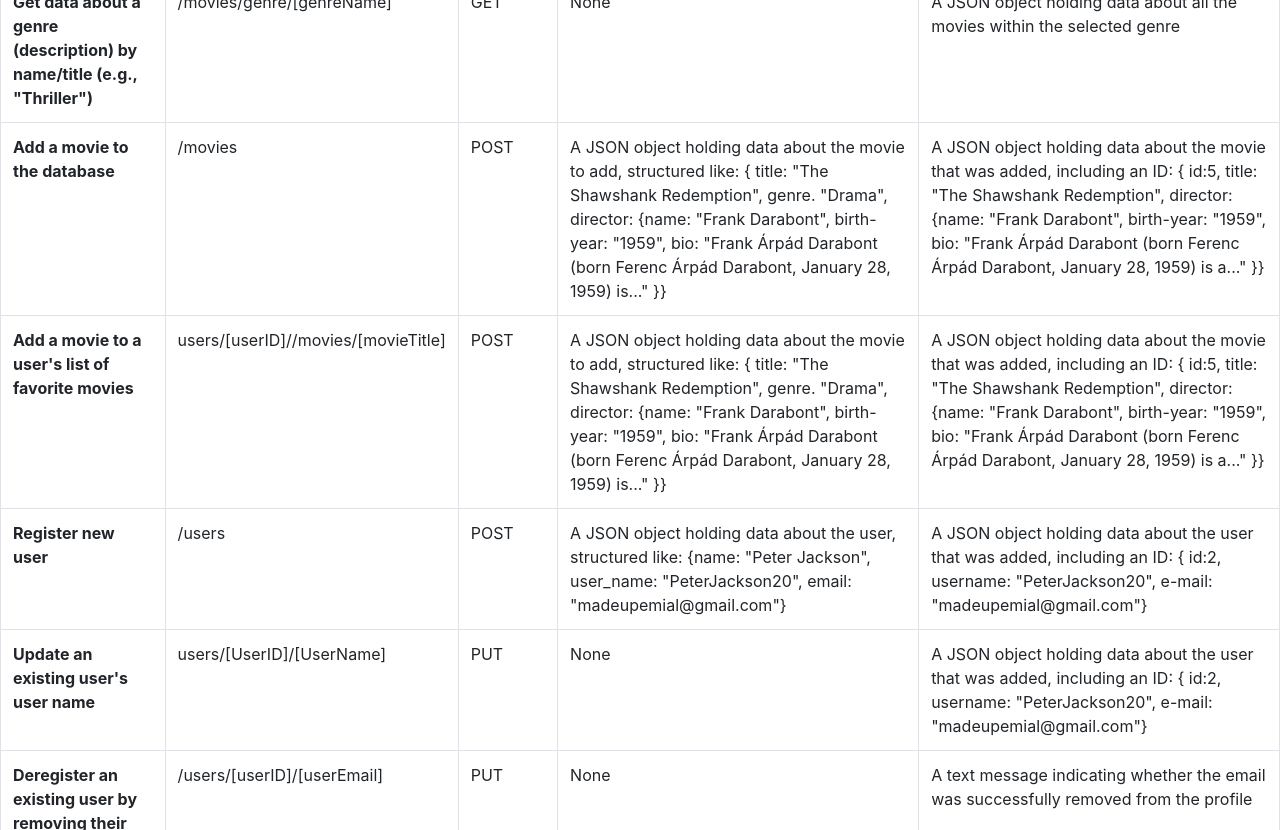
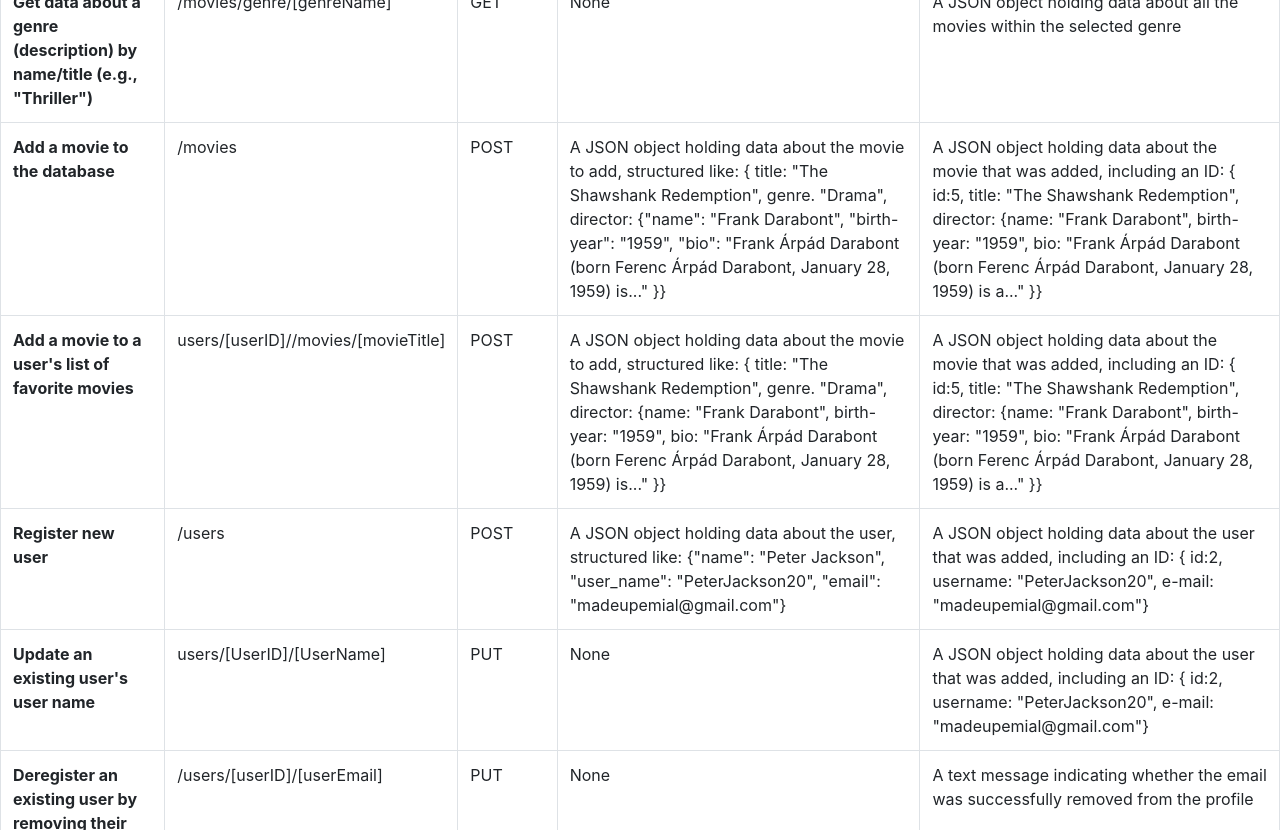
Before and after one commit to TobyRas1992/movie_api, a website: page public/documentation.html in a window 1280 px wide. Shown: the part 580-1410 px from the top of the page. Drawn offline with nearby package versions, Linux system fonts and the light colour scheme.

Commit message:
Changes in formatting

```diff
--- a/public/documentation.html
+++ b/public/documentation.html
@@ -53,7 +53,7 @@
             <td>/movies</td>
             <td>POST</td>
             <td>A JSON object holding data about the movie to add, structured like: {
-                title: "The Shawshank Redemption", genre. "Drama", director: {name: "Frank Darabont", birth-year: "1959", bio: "Frank Árpád Darabont (born Ferenc Árpád Darabont, January 28, 1959) is..." }}</td>
+                title: "The Shawshank Redemption", genre. "Drama", director: {"name": "Frank Darabont", "birth-year": "1959", "bio": "Frank Árpád Darabont (born Ferenc Árpád Darabont, January 28, 1959) is..." }}</td>
             <td>A JSON object holding data about the movie that was added, including an ID: { id:5, title: "The Shawshank Redemption", director: {name: "Frank Darabont", birth-year: "1959", bio: "Frank Árpád Darabont (born Ferenc Árpád Darabont, January 28, 1959) is a..." }}</td>
           </tr>
           <tr>
@@ -68,7 +68,7 @@
             <th scope="row">Register new user</th>
             <td>/users</td>
             <td>POST</td>
-            <td>A JSON object holding data about the user, structured like: {name: "Peter Jackson", user_name: "PeterJackson20", email: "madeupemial@gmail.com"}</td>
+            <td>A JSON object holding data about the user, structured like: {"name": "Peter Jackson", "user_name": "PeterJackson20", "email": "madeupemial@gmail.com"}</td>
             <td>A JSON object holding data about the user that was added, including an ID: { id:2, username: "PeterJackson20", e-mail: "madeupemial@gmail.com"}</td>
           </tr>
           <tr>
```
Also changed, not shown: 1 other file.
